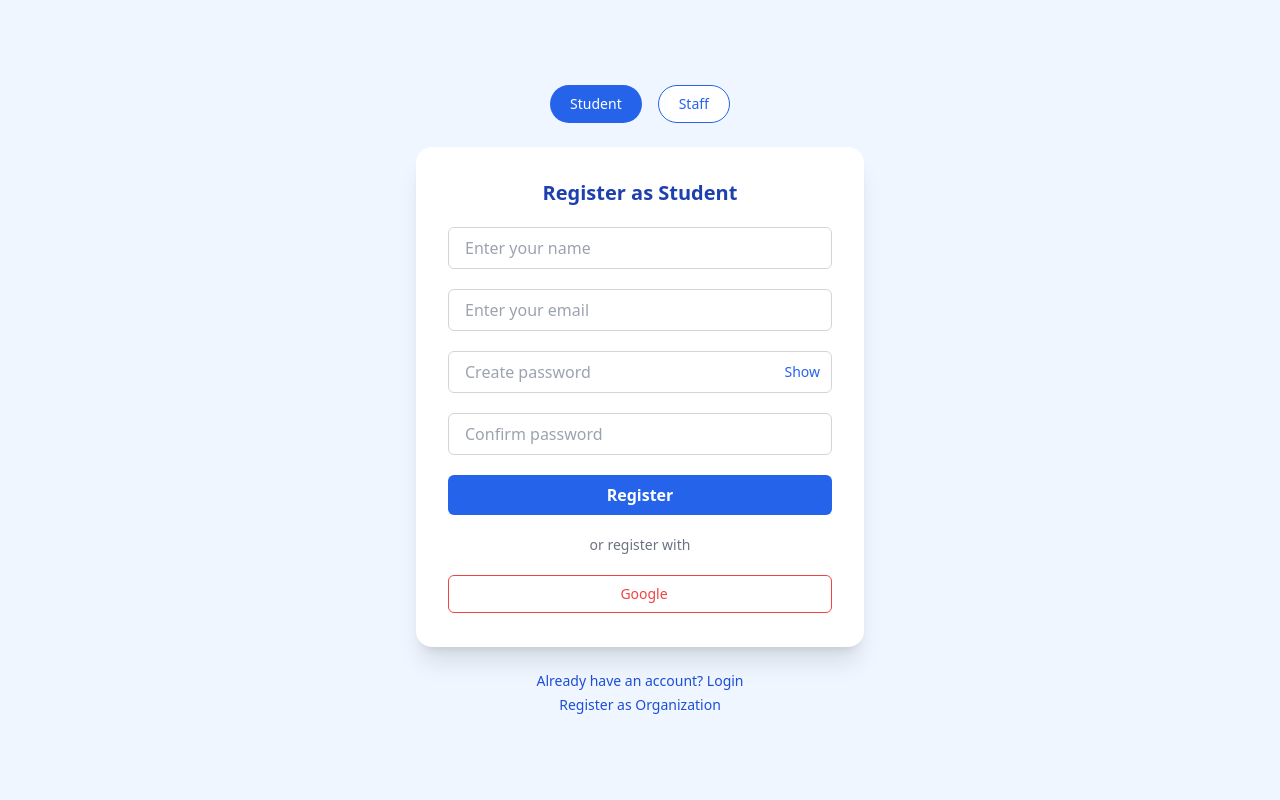
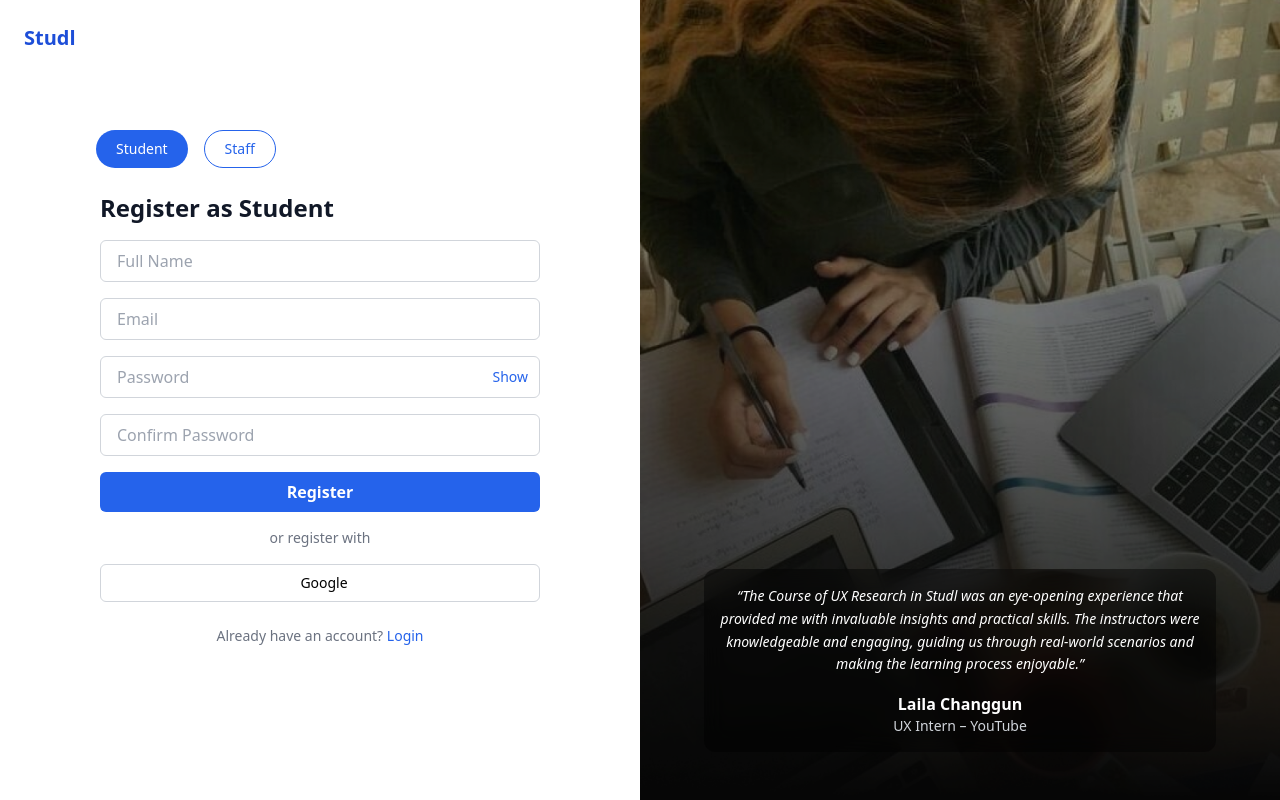
Before and after one commit to Sauhard74/studl-web, a React (Vite) app in the folder studl-frontend/: page /register in a window 1280 px wide. Built offline with nearby package versions, Linux system fonts and the light colour scheme.

Commit message:
Update Registration.jsx

```diff
--- a/studl-frontend/src/pages/registration.jsx
+++ b/studl-frontend/src/pages/registration.jsx
@@ -96,161 +96,101 @@ export default function Registration() {
   };
 
   return (
-      <div className="min-h-screen flex flex-col items-center justify-center bg-blue-50 px-4 py-12">
-        {/* Toggle Buttons */}
-        <div className="flex gap-4 mb-6">
+    <div className="flex min-h-screen">
+      {/* LEFT PANEL: Sliding Registration Form */}
+      <div className="flex-1 flex items-center justify-center bg-white px-6 py-12 relative">
+        <div className="absolute top-6 left-6 text-xl font-semibold text-blue-700">Studl</div>
+
+        <div className="w-full max-w-md space-y-6 relative overflow-hidden h-[540px]">
+          {/* Tabs */}
+          <div className="flex gap-4 mb-2">
+            {["student", "staff"].map((role) => (
               <button
-            onClick={() => setActiveCard("student")}
+                key={role}
+                onClick={() => setActiveCard(role)}
                 className={`px-5 py-2 rounded-full text-sm font-medium transition ${
-              activeCard === "student"
+                  activeCard === role
                     ? "bg-blue-600 text-white"
                     : "bg-white border border-blue-600 text-blue-600"
                 }`}
               >
-            Student
+                {role.charAt(0).toUpperCase() + role.slice(1)}
               </button>
-          <button
-            onClick={() => setActiveCard("staff")}
-            className={`px-5 py-2 rounded-full text-sm font-medium transition ${
-              activeCard === "staff"
-                ? "bg-blue-600 text-white"
-                : "bg-white border border-blue-600 text-blue-600"
-            }`}
-          >
-            Staff
-          </button>
+            ))}
           </div>
 
-        {/* Card container */}
-        <div className="relative w-full max-w-md h-[500px] overflow-hidden bg-white rounded-2xl shadow-xl transition-all duration-300">
-          {/* Student Registration Form */}
+          {/* Sliding Form Container */}
           <div
-            className={`absolute top-0 left-0 w-full h-full p-8 space-y-5 transition-all duration-500 ease-in-out ${
-              activeCard === "student" ? "translate-x-0" : "-translate-x-full opacity-0 pointer-events-none"
-            }`}
+            className="relative w-[200%] flex transition-transform duration-500 ease-in-out"
+            style={{
+              transform: activeCard === "student" ? "translateX(0%)" : "translateX(-50%)",
+            }}
           >
-            <h2 className="text-xl font-bold text-blue-800 text-center">Register as Student</h2>
+            {/* STUDENT FORM */}
+            <div className="w-full px-1 space-y-4">
+              <h2 className="text-2xl font-bold text-gray-900">Register as Student</h2>
+              {studentError && <div className="text-red-500 text-sm">{studentError}</div>}
 
-            {studentError && <div className="text-red-500 text-sm text-center">{studentError}</div>}
+              <TextBox type="text" placeholder="Full Name" value={studentName} onChange={(e) => setStudentName(e.target.value)} />
+              <TextBox type="email" placeholder="Email" value={studentEmail} onChange={(e) => setStudentEmail(e.target.value)} />
 
-            <TextBox
-              type="text"
-              placeholder="Enter your name"
-              value={studentName}
-              onChange={(e) => setStudentName(e.target.value)}
-              className="w-full px-4 py-2 border border-gray-300 rounded-md focus:ring-2 focus:ring-blue-500"
-            />
-            <TextBox
-              type="email"
-              placeholder="Enter your email"
-              value={studentEmail}
-              onChange={(e) => setStudentEmail(e.target.value)}
-              className="w-full px-4 py-2 border border-gray-300 rounded-md focus:ring-2 focus:ring-blue-500"
-            />
               <div className="relative">
-              <TextBox
-                type={studentShowPassword ? "text" : "password"}
-                placeholder="Create password"
-                value={studentPassword}
-                onChange={(e) => setStudentPassword(e.target.value)}
-                className="w-full px-4 py-2 border border-gray-300 rounded-md focus:ring-2 focus:ring-blue-500"
-              />
-              <button
-                type="button"
-                onClick={() => setStudentShowPassword(!studentShowPassword)}
-                className="absolute right-3 top-1/2 -translate-y-1/2 text-sm text-blue-600 hover:underline"
-              >
-                {studentShowPassword ? "Hide" : "Show"}
-              </button>
+                <TextBox type={studentShowPassword ? "text" : "password"} placeholder="Password" value={studentPassword} onChange={(e) => setStudentPassword(e.target.value)} />
+                <button onClick={() => setStudentShowPassword(!studentShowPassword)} className="absolute right-3 top-1/2 -translate-y-1/2 text-sm text-blue-600">Show</button>
               </div>
-            <TextBox
-              type={studentShowPassword ? "text" : "password"}
-              placeholder="Confirm password"
-              value={studentConfirmPassword}
-              onChange={(e) => setStudentConfirmPassword(e.target.value)}
-              className="w-full px-4 py-2 border border-gray-300 rounded-md focus:ring-2 focus:ring-blue-500"
-            />
-            <Button
-              className="w-full bg-blue-600 text-white py-2 rounded-md hover:bg-blue-700 transition"
-              onClick={handleStudentRegistration}
-            >
-              Register
-            </Button>
+
+              <TextBox type={studentShowPassword ? "text" : "password"} placeholder="Confirm Password" value={studentConfirmPassword} onChange={(e) => setStudentConfirmPassword(e.target.value)} />
+
+              <Button onClick={handleStudentRegistration} className="w-full bg-blue-600 text-white py-2 rounded-md hover:bg-blue-700">Register</Button>
 
               <div className="text-center text-sm text-gray-500">or register with</div>
-            <a
-              href="#"
-              className="flex items-center justify-center gap-2 px-4 py-2 border border-red-500 text-red-500 rounded-md hover:bg-red-50 transition text-sm font-medium"
-            >
+              <a href="#" className="flex items-center justify-center gap-2 px-4 py-2 border border-gray-300 rounded-md hover:bg-gray-50 transition text-sm font-medium">
                 <i className="bx bxl-google text-lg"></i> Google
               </a>
             </div>
 
-          {/* Staff Registration Form */}
-          <div
-            className={`absolute top-0 left-full w-full h-full p-8 space-y-5 transition-all duration-500 ease-in-out ${
-              activeCard === "staff" ? "-translate-x-full opacity-100" : "translate-x-0 opacity-0 pointer-events-none"
-            }`}
-          >
-            <h2 className="text-xl font-bold text-blue-800 text-center">Register as Staff</h2>
+            {/* STAFF FORM */}
+            <div className="w-full px-1 space-y-4">
+              <h2 className="text-2xl font-bold text-gray-900">Register as Staff</h2>
+              {staffError && <div className="text-red-500 text-sm">{staffError}</div>}
 
-            {staffError && <div className="text-red-500 text-sm text-center">{staffError}</div>}
+              <TextBox type="text" placeholder="Full Name" value={staffName} onChange={(e) => setStaffName(e.target.value)} />
+              <TextBox type="email" placeholder="Email" value={staffEmail} onChange={(e) => setStaffEmail(e.target.value)} />
+              <TextBox type="password" placeholder="Password" value={staffPassword} onChange={(e) => setStaffPassword(e.target.value)} />
+              <TextBox type="password" placeholder="Confirm Password" value={staffConfirmPassword} onChange={(e) => setStaffConfirmPassword(e.target.value)} />
 
-            <TextBox
-              type="text"
-              placeholder="Enter your name"
-              value={staffName}
-              onChange={(e) => setStaffName(e.target.value)}
-              className="w-full px-4 py-2 border border-gray-300 rounded-md focus:ring-2 focus:ring-blue-500"
-            />
-            <TextBox
-              type="email"
-              placeholder="Enter your email"
-              value={staffEmail}
-              onChange={(e) => setStaffEmail(e.target.value)}
-              className="w-full px-4 py-2 border border-gray-300 rounded-md focus:ring-2 focus:ring-blue-500"
-            />
-            <div className="relative">
-              <TextBox
-                type={staffShowPassword ? "text" : "password"}
-                placeholder="Create password"
-                value={staffPassword}
-                onChange={(e) => setStaffPassword(e.target.value)}
-                className="w-full px-4 py-2 border border-gray-300 rounded-md focus:ring-2 focus:ring-blue-500"
-              />
-            </div>
-            <TextBox
-              type={staffShowPassword ? "text" : "password"}
-              placeholder="Confirm password"
-              value={staffConfirmPassword}
-              onChange={(e) => setStaffConfirmPassword(e.target.value)}
-              className="w-full px-4 py-2 border border-gray-300 rounded-md focus:ring-2 focus:ring-blue-500"
-            />
-            <Button
-              className="w-full bg-blue-600 text-white py-2 rounded-md hover:bg-blue-700 transition"
-              onClick={handleStaffRegistration}
-            >
-              Register
-            </Button>
+              <Button onClick={handleStaffRegistration} className="w-full bg-blue-600 text-white py-2 rounded-md hover:bg-blue-700">Register</Button>
 
               <div className="text-center text-sm text-gray-500">or register with</div>
-            <a
-              href="#"
-              className="flex items-center justify-center gap-2 px-4 py-2 border border-red-500 text-red-500 rounded-md hover:bg-red-50 transition text-sm font-medium"
-            >
+              <a href="#" className="flex items-center justify-center gap-2 px-4 py-2 border border-gray-300 rounded-md hover:bg-gray-50 transition text-sm font-medium">
                 <i className="bx bxl-google text-lg"></i> Google
               </a>
             </div>
           </div>
 
-        {/* Bottom Links */}
-        <div className="mt-6 text-sm text-blue-700 flex flex-col items-center gap-1">
-          <a href="/login" className="hover:underline">
-            Already have an account? Login
-          </a>
-          <a href="/org-registration" className="hover:underline">
-            Register as Organization
-          </a>
+          <div className="text-center text-sm text-gray-500 mt-4">
+            Already have an account? <a href="/login" className="text-blue-600 hover:underline">Login</a>
+          </div>
+        </div>
+      </div>
+
+      {/* RIGHT PANEL: Testimonial Section */}
+      <div className="hidden md:block relative w-1/2 h-screen">
+        <img
+          src="src/assets/quotes.png"
+          alt="Testimonial"
+          className="w-full h-full object-cover"
+        />
+        <div className="absolute inset-0 bg-black/30" />
+        <div className="absolute bottom-12 px-10 w-full text-white text-center">
+          <div className="bg-black/40 backdrop-blur-md p-4 rounded-xl max-w-lg mx-auto">
+            <p className="text-sm italic leading-relaxed">
+              “The Course of UX Research in Studl was an eye-opening experience that provided me with invaluable insights and practical skills. The instructors were knowledgeable and engaging, guiding us through real-world scenarios and making the learning process enjoyable.”
+            </p>
+            <div className="mt-4 font-semibold text-white">Laila Changgun</div>
+            <div className="text-sm text-gray-300">UX Intern – YouTube</div>
+          </div>
+        </div>
       </div>
     </div>
   );
```
Lines whose indentation alone changed are shown as unchanged.
